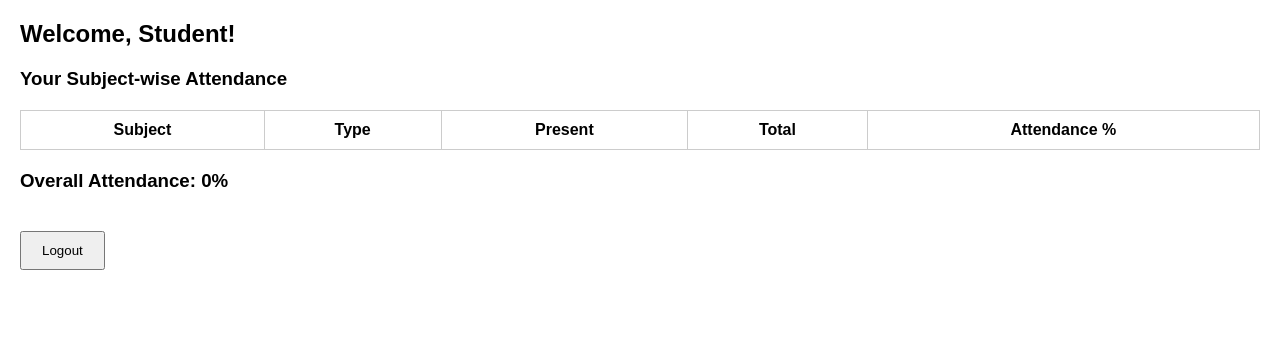
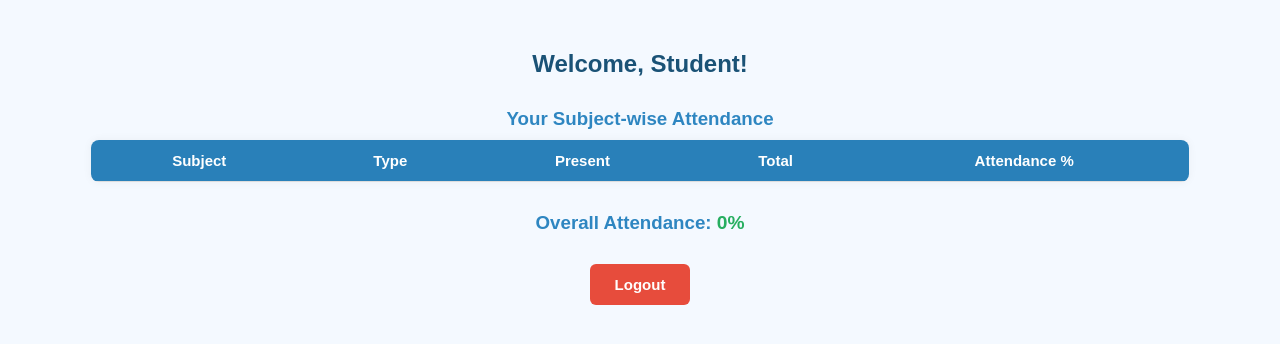
Before and after one commit to SmitChotai/sms, a website: page student.html in a window 1280 px wide. Drawn offline with Linux system fonts and the light colour scheme; no server answers.

Commit message:
Update student.html

```diff
--- a/student.html
+++ b/student.html
@@ -5,28 +5,98 @@
   <meta name="viewport" content="width=device-width, initial-scale=1.0">
   <title>Student Dashboard</title>
   <style>
+
   body {
-      font-family: Arial, sans-serif;
-      margin: 20px;
+    font-family: 'Poppins', sans-serif;
+    background-color: #f4f9ff;
+    margin: 0;
+    padding: 30px;
+    color: #2c3e50;
+    text-align: center;
   }
+
+  h2 {
+    color: #1a5276;
+    margin-bottom: 10px;
+  }
+
+  #studentEmail {
+    font-size: 1rem;
+    margin-bottom: 25px;
+    color: #566573;
+  }
+
+  h3 {
+    color: #2e86c1;
+    margin-top: 30px;
+    margin-bottom: 10px;
+  }
+
   table {
-      width: 100%;
+    width: 90%;
+    margin: 0 auto 30px;
     border-collapse: collapse;
+    background-color: white;
+    box-shadow: 0 0 10px rgba(0, 0, 0, 0.05);
+    border-radius: 8px;
+    overflow: hidden;
+  }
+
+  thead {
+    background-color: #2980b9;
+    color: white;
+  }
+
+  th, td {
+    padding: 12px 16px;
+    border-bottom: 1px solid #ddd;
+    font-size: 15px;
+  }
+
+  tbody tr:hover {
+    background-color: #f2f9ff;
+  }
+
+  #overallAttendance {
+    font-weight: bold;
+    color: #27ae60;
+    font-size: 1.2rem;
+  }
+
+  button {
+    padding: 12px 25px;
+    background-color: #e74c3c;
+    border: none;
+    color: white;
+    font-weight: 600;
+    border-radius: 6px;
+    font-size: 15px;
+    cursor: pointer;
+    transition: all 0.3s ease;
     margin-top: 20px;
   }
-    th, td {
-      border: 1px solid #ccc;
-      padding: 10px;
-      text-align: center;
+
+  button:hover {
+    background-color: #c0392b;
+    transform: translateY(-2px);
+    box-shadow: 0 4px 8px rgba(0, 0, 0, 0.1);
   }
+
+  @media (max-width: 768px) {
+    table, th, td {
+      font-size: 13px;
+    }
+
     h2, h3 {
-      margin-top: 20px;
+      font-size: 1.2rem;
     }
+
     button {
-      margin-top: 20px;
-      padding: 10px 20px;
-      cursor: pointer;
+      width: 80%;
     }
+  }
+
+
   </style>
 </head>
 <body>
```
Lines whose indentation alone changed are shown as unchanged.
